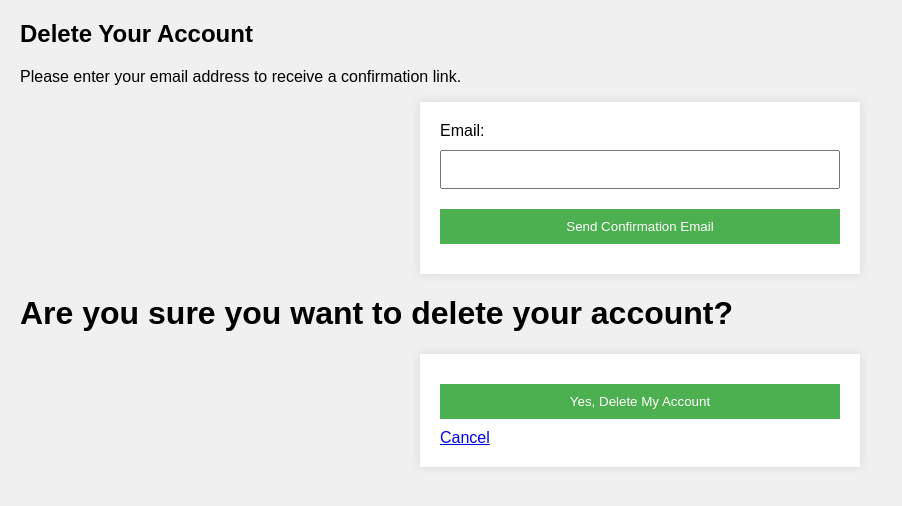
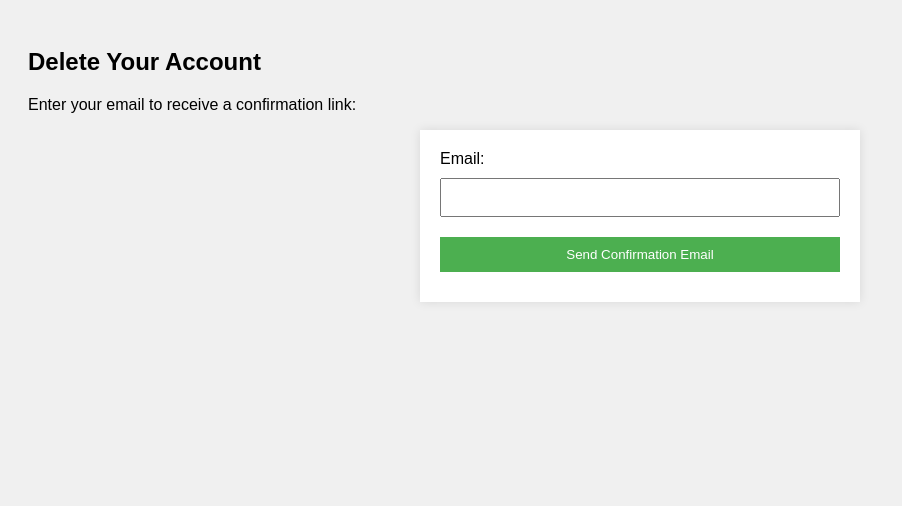
Before and after one commit to VetinariLives/GSU_SWE_Fall_2024, a Django app: page /delete_account/ in a window 1280 px wide. Shown: the top 506 px of the page, without its empty margins (0-902 px from the left). Run offline with Django 5.2, Linux system fonts and the light colour scheme; a user stored in the database is signed in.

Commit message:
New update and fix the delete acc
fix

```diff
--- a/senior_dating_web/accounts/urls.py
+++ b/senior_dating_web/accounts/urls.py
@@ -4,6 +4,9 @@ from django.contrib.auth import views as auth_views
 
 from django.conf import settings
 from django.conf.urls.static import static
+from .views import send_confirmation_email
+from .views import delete_account, confirm_delete_account  # Import the view here
+
 
 urlpatterns = [
     path('', views.home, name='home'),  # Homepage
@@ -30,5 +33,7 @@ urlpatterns = [
     path('password_reset_complete/', auth_views.PasswordResetCompleteView.as_view(template_name='password_reset_complete.html'), name='password_reset_complete'),
 
     # Account Deletion Confirmation
-    path('accounts/confirm_delete/<int:user_id>/', views.confirm_delete, name='confirm_delete'),  # Clearer naming for account deletion
+    path('confirm-delete/<int:user_id>/', confirm_delete_account , name='confirm_delete'),  # Clearer naming for account deletion
+    path('send_confirmation_email/', send_confirmation_email, name='send_confirmation_email'),
+
 ]+ static(settings.MEDIA_URL, document_root=settings.MEDIA_ROOT)
--- a/senior_dating_web/accounts/views.py
+++ b/senior_dating_web/accounts/views.py
@@ -8,8 +8,16 @@ from django.core.mail import send_mail
 from django.db.models import Q
 from django.contrib import messages
 from .forms import UpdateProfileImageForm
+from django.http import HttpResponseForbidden
 
 
+from django.contrib.auth.decorators import login_required
+
+from django.http import JsonResponse
+from django.views.decorators.csrf import csrf_exempt
+import json
+
+from django.contrib.auth import get_user_model
 
 def home(request):
     if request.user.is_authenticated:
@@ -44,6 +52,7 @@ def register(request):
 # Main page view
 @login_required
 def main_page(request):
+
     user_name = request.user.name
     user_bio = request.user.bio
     profile_image = request.user.profile_image
@@ -340,3 +349,26 @@ def add_friend(request, user_id):
     FriendRequest.objects.create(from_user=current_user, to_user=friend)
     messages.success(request, f"Friend request sent to {friend.username}.")
     return redirect('main_page')
+
+from django.http import JsonResponse
+from django.views.decorators.csrf import csrf_exempt
+
+@csrf_exempt  # Or use @ensure_csrf_cookie if CSRF middleware is enabled.
+def send_confirmation_email(request):
+    if request.method == "POST":
+        data = json.loads(request.body)
+        email = data.get("email")
+        # Add logic to send confirmation email here
+        return JsonResponse({"message": "Confirmation email sent."}, status=200)
+    return JsonResponse({"error": "Invalid request."}, status=400)
+
+
+def confirm_delete_account(request, user_id):
+    user = get_object_or_404(User, id=user_id)
+
+    if request.user == user:
+        user.delete()
+        messages.success(request, 'Your account has been deleted successfully.')
+        return redirect('main_page')
+    else:
+        return HttpResponseForbidden("You are not allowed to perform this action.")
--- a/senior_dating_web/templates/accounts/delete_account.html
+++ b/senior_dating_web/templates/accounts/delete_account.html
@@ -1,66 +1,55 @@
-<!doctype html>
+<!DOCTYPE html>
 <html lang="en">
 <head>
-    <meta charset="UTF-8" />
-    <meta name="viewport" content="width=device-width, initial-scale=1.0" />
+    <meta charset="UTF-8">
+    <meta name="viewport" content="width=device-width, initial-scale=1.0">
     <title>Delete Account</title>
     <style>
         body {
             font-family: Arial, sans-serif;
-        margin: 20px;
             background-color: #f0f0f0;
+            padding: 20px;
         }
         form {
             max-width: 400px;
             margin: 0 auto;
-        background-color: #fff;
+            background: #fff;
             padding: 20px;
-        box-shadow: 0px 0px 10px rgba(0, 0, 0, 0.1);
+            box-shadow: 0 0 10px rgba(0, 0, 0, 0.1);
         }
-      input,
-      button {
+        input, button {
             width: 100%;
             padding: 10px;
             margin: 10px 0;
             box-sizing: border-box;
         }
         button {
-        background-color: #4caf50;
+            background: #4caf50;
             color: white;
             border: none;
             cursor: pointer;
         }
         button:hover {
-        background-color: #45a049;
+            background: #45a049;
         }
     </style>
 </head>
 <body>
     <h2>Delete Your Account</h2>
-    <p>Please enter your email address to receive a confirmation link.</p>
-
-    <form method="post" action="{% url 'delete_account' %}">
+    <p>Enter your email to receive a confirmation link:</p>
+    <form method="POST">
         {% csrf_token %}
         <label for="email">Email:</label>
-      <input type="email" id="email" name="email" required />
+        <input type="email" id="email" name="email" required>
         <button type="submit">Send Confirmation Email</button>
     </form>
 
-    <div class="message">
     {% if messages %}
     <ul>
         {% for message in messages %}
-        <li class="{{ message.tags }}">{{ message }}</li>
+        <li>{{ message }}</li>
         {% endfor %}
     </ul>
     {% endif %}
-    </div>
 </body>
 </html>
-
-<h1>Are you sure you want to delete your account?</h1>
-<form method="post">
-  {% csrf_token %}
-  <button type="submit">Yes, Delete My Account</button>
-  <a href="{% url 'main_page' %}">Cancel</a>
-</form>
```
Also changed, not shown: senior_dating_web/templates/accounts/matches.html (+22 -12 lines). Lines whose indentation alone changed are shown as unchanged.
